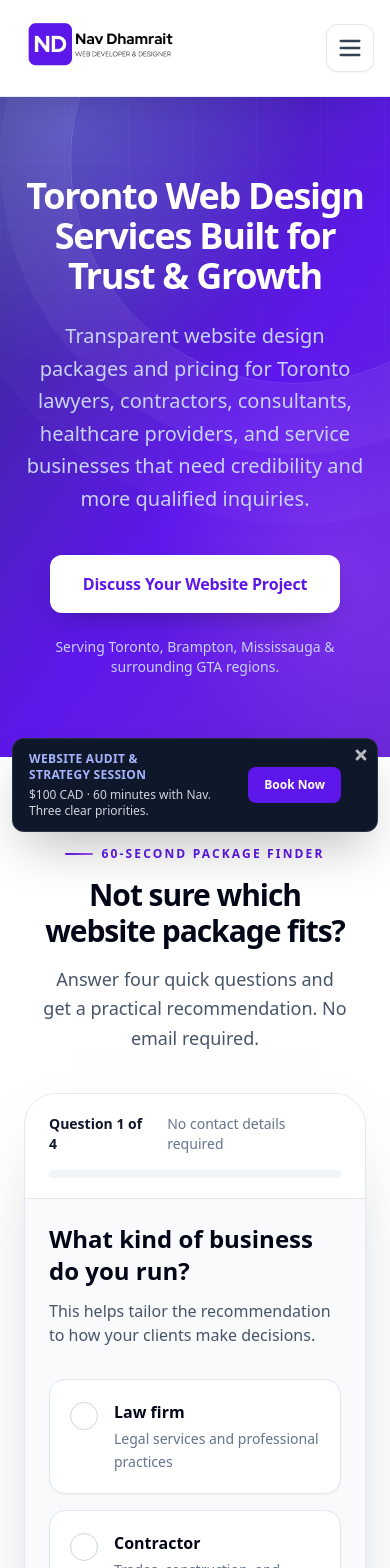
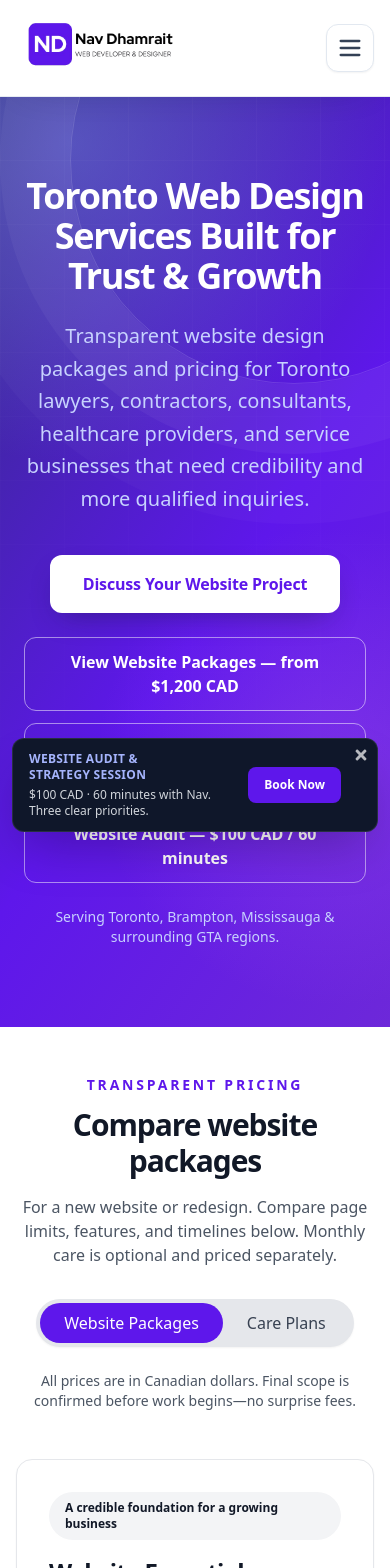
Before and after one commit to nav-commits/WebsiteBusiness, a React (Vite) app: page /services in a window 390 px wide. Shown: the top 1568 px of the page. Built offline with nearby package versions, Linux system fonts and the light colour scheme.

Commit message:
Make service pricing and care plans easier to navigate

```diff
--- a/src/pages/Services.tsx
+++ b/src/pages/Services.tsx
@@ -74,45 +74,23 @@ const Services = () => {
               Discuss Your Website Project
             </Button>
 
+            <nav aria-label="Explore services" className="mt-6 flex flex-col items-stretch justify-center gap-3 sm:flex-row sm:flex-wrap">
+              <a href="#pricing" onClick={() => setActiveTab("packages")} className="rounded-xl border border-white/50 px-5 py-3 font-semibold text-white hover:bg-white/10 focus-visible:outline focus-visible:outline-2 focus-visible:outline-offset-4 focus-visible:outline-white">
+                View Website Packages — from $1,200 CAD
+              </a>
+              <a href="#pricing" onClick={() => setActiveTab("care")} className="rounded-xl border border-white/50 px-5 py-3 font-semibold text-white hover:bg-white/10 focus-visible:outline focus-visible:outline-2 focus-visible:outline-offset-4 focus-visible:outline-white">
+                View Care Plans — from $49 CAD/month
+              </a>
+              <a href="#website-audit" className="rounded-xl border border-white/50 px-5 py-3 font-semibold text-white hover:bg-white/10 focus-visible:outline focus-visible:outline-2 focus-visible:outline-offset-4 focus-visible:outline-white">
+                Website Audit — $100 CAD / 60 minutes
+              </a>
+            </nav>
+
             <p className="text-sm text-indigo-200 mt-6">
               Serving Toronto, Brampton, Mississauga & surrounding GTA regions.
             </p>
           </motion.div>
         </motion.section>
-
-        <PackageFinder />
-
-        <WebsiteCapabilities />
-
-        <section aria-labelledby="working-together-heading" className="max-w-6xl mx-auto px-6 pt-12">
-          <h2 id="working-together-heading" className="text-2xl font-bold text-gray-900 mb-4">How project scope and support work</h2>
-          <div className="rounded-xl border border-gray-200 bg-gray-50 p-6 space-y-4 text-gray-700">
-            <p><strong>Content and revisions:</strong> You supply approved copy, images, and business information for all packages unless content creation is separately quoted. Each revision round is one consolidated feedback list on the agreed design and pages. New features, additional pages, and a change of direction are quoted separately.</p>
-            <p><strong>Scheduling:</strong> Work and consultations are scheduled during evenings and weekends. Start dates depend on current availability. Delivery estimates assume content is ready and feedback arrives on time; changes or delays can move the delivery date.</p>
-            <p><strong>Care allowances:</strong> Monthly time covers maintenance, investigation, edits, reviews, and calls together. Unused time does not roll over. Work beyond the allowance requires an approved quote. Hosting, domains, paid software, new pages, and major repairs are separate unless explicitly included in your agreement.</p>
-            <p><strong>Support:</strong> Response windows are confirmed in your agreement and are not completion guarantees. Care is scheduled support, not 24/7 monitoring or an emergency response service. Sites built elsewhere need a suitability review before a care plan starts.</p>
-          </div>
-        </section>
-
-        <section aria-labelledby="project-scope-heading" className="max-w-6xl mx-auto px-6 py-12">
-          <h2 id="project-scope-heading" className="text-3xl font-bold text-gray-900 mb-6">
-            New websites and redesigns, with a clear scope
-          </h2>
-          <div className="grid md:grid-cols-3 gap-6">
-            <div className="rounded-xl border border-gray-200 p-6">
-              <h3 className="text-lg font-semibold mb-3">Already have a website?</h3>
-              <p className="text-gray-600">A redesign can improve service information, mobile usability, and the path to an inquiry. We review your existing content, URLs, and integrations before deciding what to keep or rebuild. Migration and redirect work are scoped in your proposal.</p>
-            </div>
-            <div className="rounded-xl border border-gray-200 p-6">
-              <h3 className="text-lg font-semibold mb-3">What website SEO includes</h3>
-              <p className="text-gray-600">Packages include on-page SEO foundations and search setup as listed—not ongoing SEO campaigns. Google Business Profile management, link building, advertising, and recurring content production are not standard services or care-plan inclusions. Any request beyond the listed services is reviewed before a commitment is made. Rankings, traffic, and inquiry volumes are not guaranteed.</p>
-            </div>
-            <div className="rounded-xl border border-gray-200 p-6">
-              <h3 className="text-lg font-semibold mb-3">Know the full commitment</h3>
-              <p className="text-gray-600">The proposal confirms content responsibilities, any copywriting, ownership and account access, hosting and subscription costs, applicable taxes, payment milestones, and post-launch support before work begins.</p>
-            </div>
-          </div>
-        </section>
 
         {/* ================= TABS ================= */}
         <motion.section
@@ -126,10 +104,12 @@ const Services = () => {
             Transparent pricing
           </p>
           <h2 className="text-3xl md:text-4xl font-extrabold text-gray-900 mb-4">
-            Choose the level of strategy your business needs
+            {activeTab === "packages" ? "Compare website packages" : "Compare monthly care plans"}
           </h2>
           <p className="text-gray-600 max-w-3xl mx-auto mb-8">
-            Each package includes responsive design, launch support, and a clear scope. The difference is how much content, conversion strategy, and growth infrastructure your website needs.
+            {activeTab === "packages"
+              ? "For a new website or redesign. Compare page limits, features, and timelines below. Monthly care is optional and priced separately."
+              : "For ongoing support after launch. Compare monthly time allowances below. Care plans do not include a new website build."}
           </p>
           <Tabs
             options={[
@@ -329,7 +309,8 @@ const Services = () => {
         {/* ================= STRATEGY CONSULTATION ================= */}
         {audit && (
           <motion.section
-            className="max-w-5xl mx-auto px-4 mt-20 mb-20  sm:px-6 lg:px-8 mt-20"
+            id="website-audit"
+            className="max-w-5xl mx-auto scroll-mt-28 px-4 my-20 sm:px-6 lg:px-8"
             initial={fadeInUp.hidden}
             whileInView={fadeInUp.visible}
             viewport={{ once: true }}
@@ -398,6 +379,40 @@ const Services = () => {
         )}
 
         {/* ================= CTA ================= */}
+        <PackageFinder />
+
+        <WebsiteCapabilities />
+
+        <section aria-labelledby="working-together-heading" className="max-w-6xl mx-auto px-6 pt-12">
+          <h2 id="working-together-heading" className="text-2xl font-bold text-gray-900 mb-4">How project scope and support work</h2>
+          <div className="rounded-xl border border-gray-200 bg-gray-50 p-6 space-y-4 text-gray-700">
+            <p><strong>Content and revisions:</strong> You supply approved copy, images, and business information for all packages unless content creation is separately quoted. Each revision round is one consolidated feedback list on the agreed design and pages. New features, additional pages, and a change of direction are quoted separately.</p>
+            <p><strong>Scheduling:</strong> Work and consultations are scheduled during evenings and weekends. Start dates depend on current availability. Delivery estimates assume content is ready and feedback arrives on time; changes or delays can move the delivery date.</p>
+            <p><strong>Care allowances:</strong> Monthly time covers maintenance, investigation, edits, reviews, and calls together. Unused time does not roll over. Work beyond the allowance requires an approved quote. Hosting, domains, paid software, new pages, and major repairs are separate unless explicitly included in your agreement.</p>
+            <p><strong>Support:</strong> Response windows are confirmed in your agreement and are not completion guarantees. Care is scheduled support, not 24/7 monitoring or an emergency response service. Sites built elsewhere need a suitability review before a care plan starts.</p>
+          </div>
+        </section>
+
+        <section aria-labelledby="project-scope-heading" className="max-w-6xl mx-auto px-6 py-12">
+          <h2 id="project-scope-heading" className="text-3xl font-bold text-gray-900 mb-6">
+            New websites and redesigns, with a clear scope
+          </h2>
+          <div className="grid md:grid-cols-3 gap-6">
+            <div className="rounded-xl border border-gray-200 p-6">
+              <h3 className="text-lg font-semibold mb-3">Already have a website?</h3>
+              <p className="text-gray-600">A redesign can improve service information, mobile usability, and the path to an inquiry. We review your existing content, URLs, and integrations before deciding what to keep or rebuild. Migration and redirect work are scoped in your proposal.</p>
+            </div>
+            <div className="rounded-xl border border-gray-200 p-6">
+              <h3 className="text-lg font-semibold mb-3">What website SEO includes</h3>
+              <p className="text-gray-600">Packages include on-page SEO foundations and search setup as listed—not ongoing SEO campaigns. Google Business Profile management, link building, advertising, and recurring content production are not standard services or care-plan inclusions. Any request beyond the listed services is reviewed before a commitment is made. Rankings, traffic, and inquiry volumes are not guaranteed.</p>
+            </div>
+            <div className="rounded-xl border border-gray-200 p-6">
+              <h3 className="text-lg font-semibold mb-3">Know the full commitment</h3>
+              <p className="text-gray-600">The proposal confirms content responsibilities, any copywriting, ownership and account access, hosting and subscription costs, applicable taxes, payment milestones, and post-launch support before work begins.</p>
+            </div>
+          </div>
+        </section>
+
         <section className="page-hero py-24 text-white">
           <div className="max-w-5xl mx-auto px-6 text-center">
             <h2 className="text-4xl font-extrabold mb-6">
```
